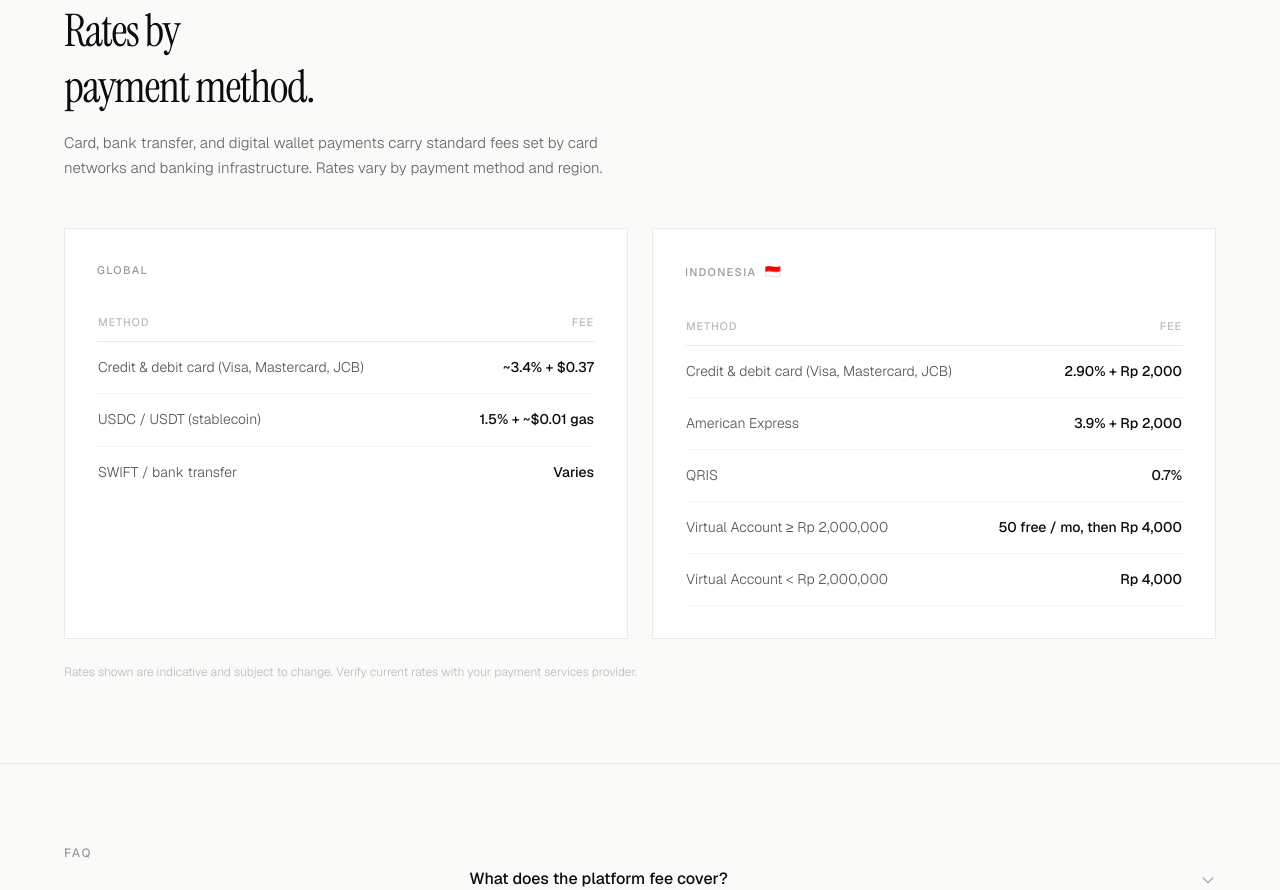
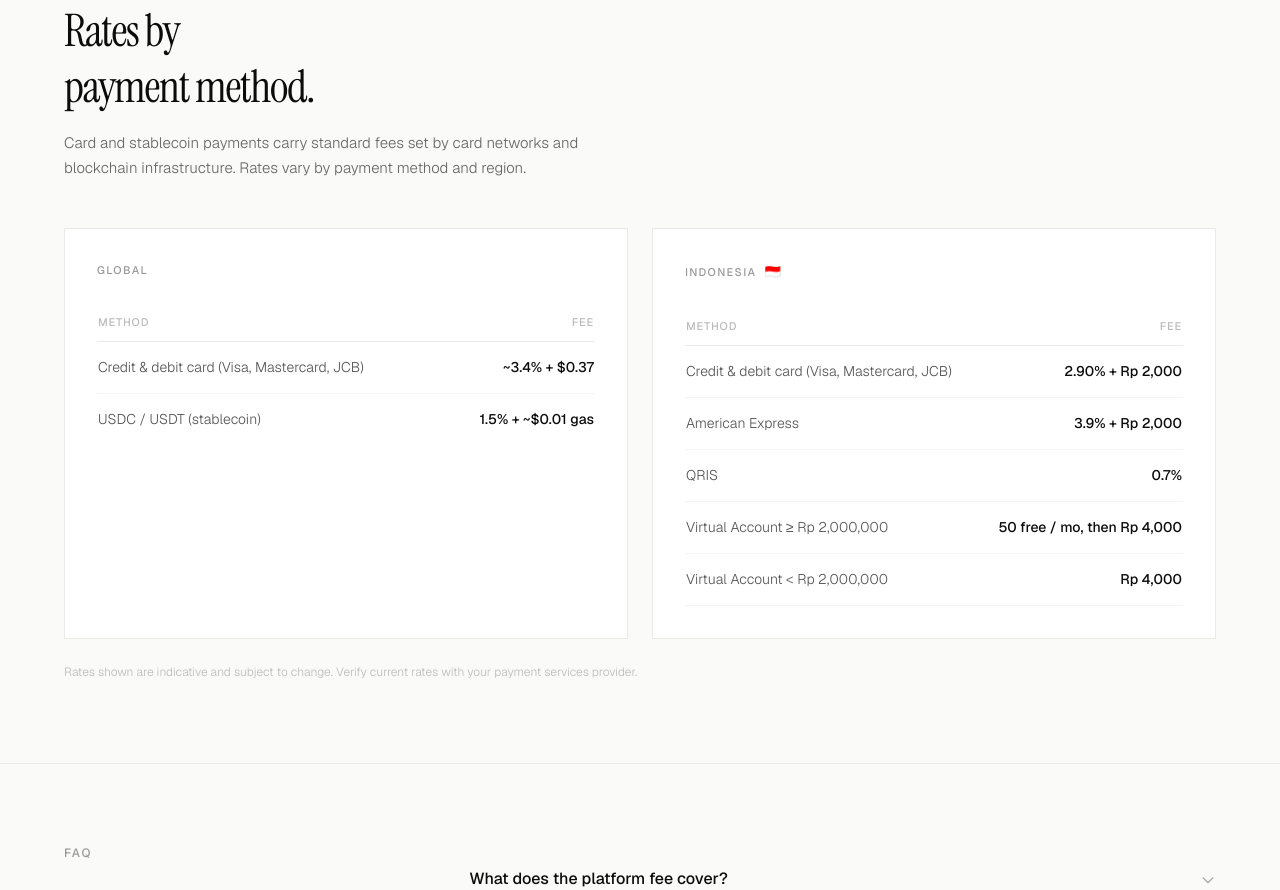
Before and after one commit to omniasky/paymonei-website, a Next.js app: page /pricing in a window 1280 px wide. Shown: the part 3060-3950 px from the top of the page. Built offline with nearby package versions, Linux system fonts and the light colour scheme.

Commit message:
fix pricing page

```diff
--- a/src/app/pricing/page.tsx
+++ b/src/app/pricing/page.tsx
@@ -496,7 +496,7 @@
               Rates by<br />payment method.
             </h2>
             <p className="text-[15px] text-[#666] font-light leading-relaxed mb-12 max-w-xl">
-              Card, bank transfer, and digital wallet payments carry standard fees set by card networks and banking infrastructure. Rates vary by payment method and region.
+              Card and stablecoin payments carry standard fees set by card networks and blockchain infrastructure. Rates vary by payment method and region.
             </p>
 
             <div className="grid md:grid-cols-2 gap-6">
@@ -515,17 +515,13 @@
                       <td className="py-3.5 pr-4 text-[14px] text-[#555] font-light">Credit & debit card (Visa, Mastercard, JCB)</td>
                       <td className="py-3.5 text-right text-[14px] text-[#0C0C0C] font-medium whitespace-nowrap">~3.4% + $0.37</td>
                     </tr>
-                    <tr className="border-b border-[#F5F5F2]">
+                    <tr>
                       <td className="py-3.5 pr-4 text-[14px] text-[#555] font-light">
                         USDC / USDT (stablecoin)
                       </td>
                       <td className="py-3.5 text-right text-[14px] text-[#0C0C0C] font-medium whitespace-nowrap">
                         1.5% + ~$0.01 gas
                       </td>
-                    </tr>
-                    <tr>
-                      <td className="py-3.5 pr-4 text-[14px] text-[#555] font-light">SWIFT / bank transfer</td>
-                      <td className="py-3.5 text-right text-[14px] text-[#0C0C0C] font-medium whitespace-nowrap">Varies</td>
                     </tr>
                   </tbody>
                 </table>
```
